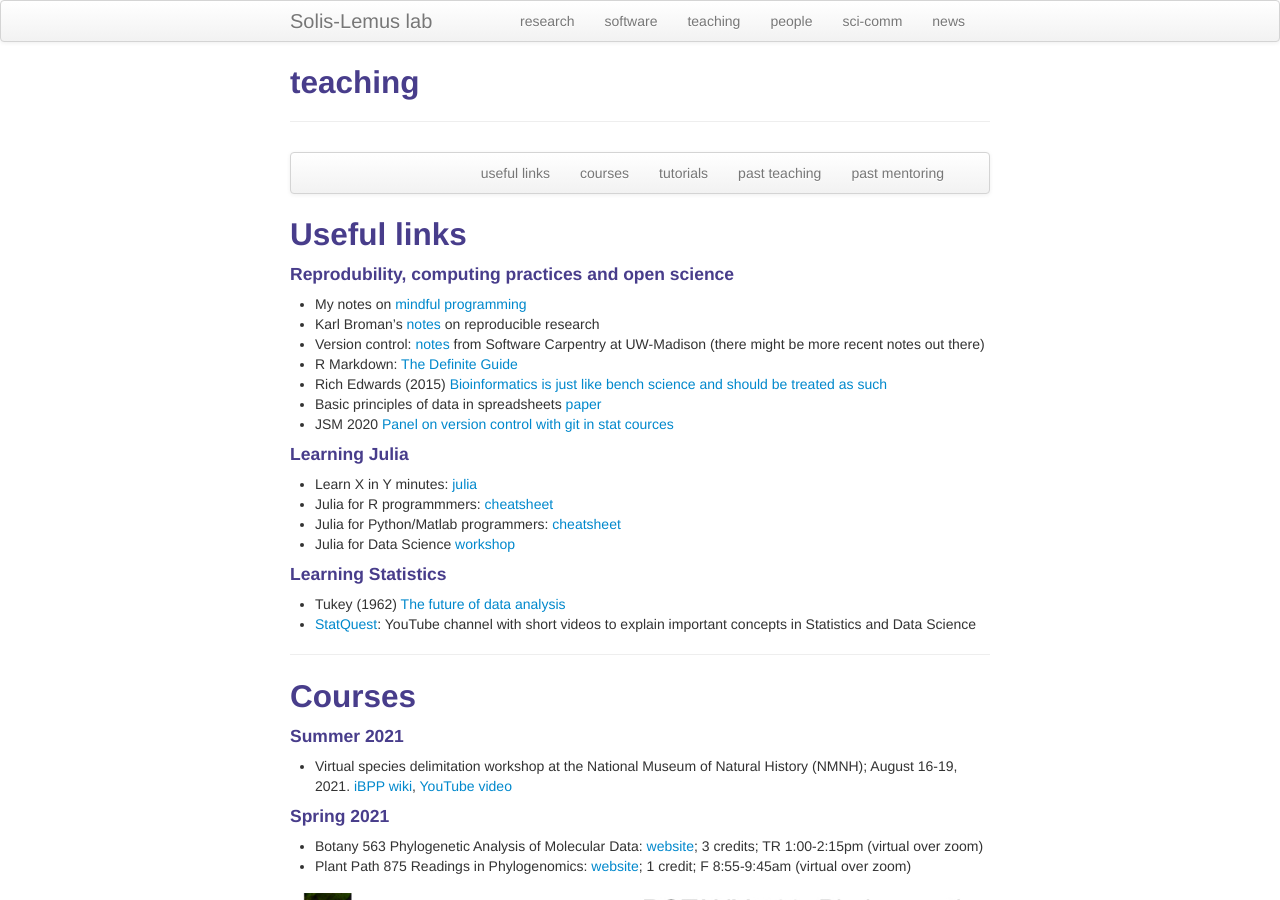
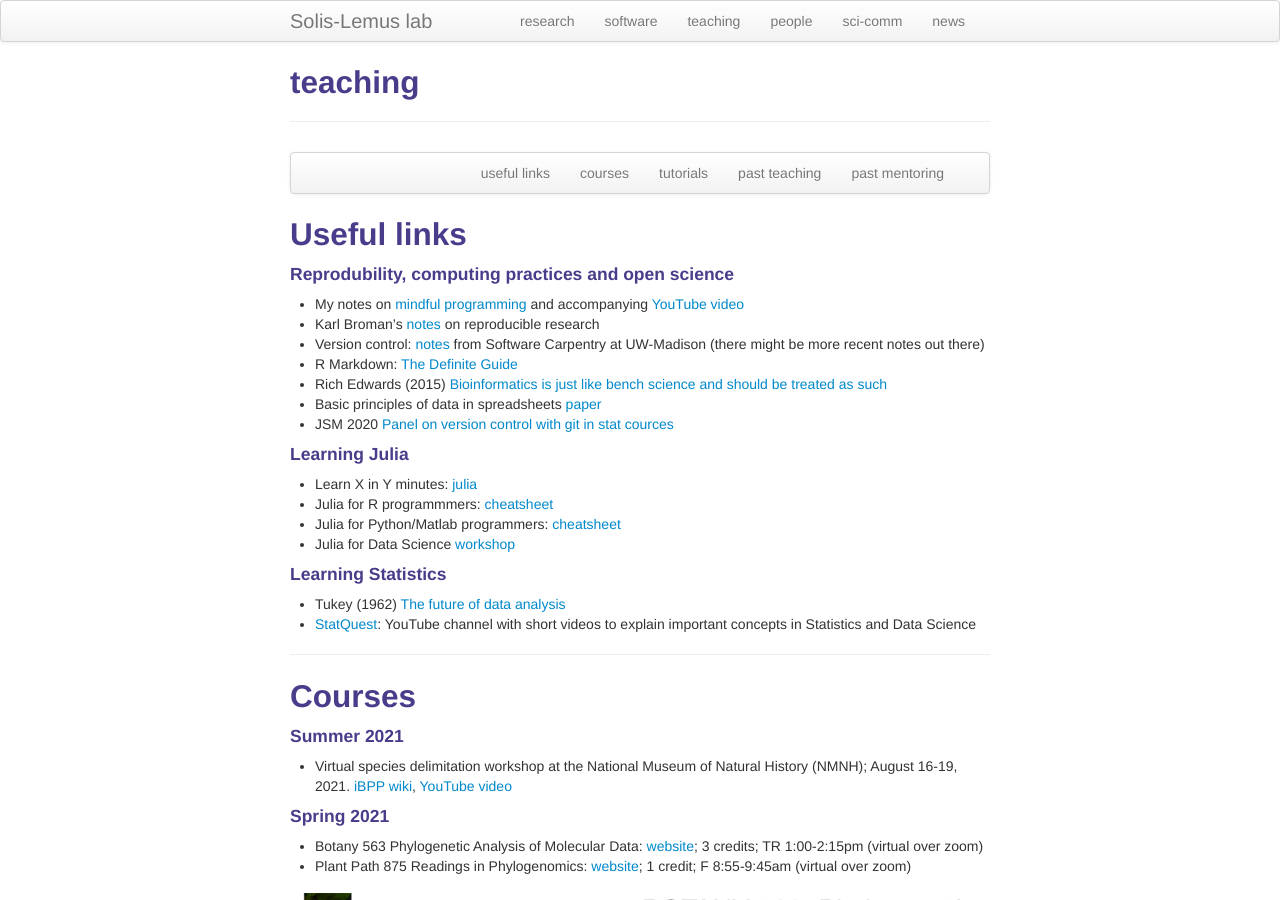
Before and after one commit to solislemuslab/solislemuslab.github.io, a Jekyll site: the page built from pages/teaching.md, in a window 1280 px wide and 900 px high. Built offline with Jekyll 4.4.1, drawn with Linux system fonts in a browser that asks for light colours.

Commit message:
added computing video

```diff
--- a/pages/teaching.md
+++ b/pages/teaching.md
@@ -19,7 +19,7 @@ description: Claudia Solis-Lemus' teaching
 ## <a name="knowledge"></a>Useful links
 
 #### Reprodubility, computing practices and open science
-- My notes on [mindful programming](https://github.com/crsl4/mindful-programming/blob/master/lecture.md)
+- My notes on [mindful programming](https://github.com/crsl4/mindful-programming/blob/master/lecture.md) and accompanying [YouTube video](https://youtu.be/7KCqpL0cde8)
 - Karl Broman's [notes](http://kbroman.org/Tools4RR/) on reproducible research
 - Version control: [notes](https://uw-madison-aci.github.io/2018-01-10-uwmadison-swc/) from Software Carpentry at UW-Madison (there might be more recent notes out there)
 - R Markdown: [The Definite Guide](https://bookdown.org/yihui/rmarkdown/)
```
